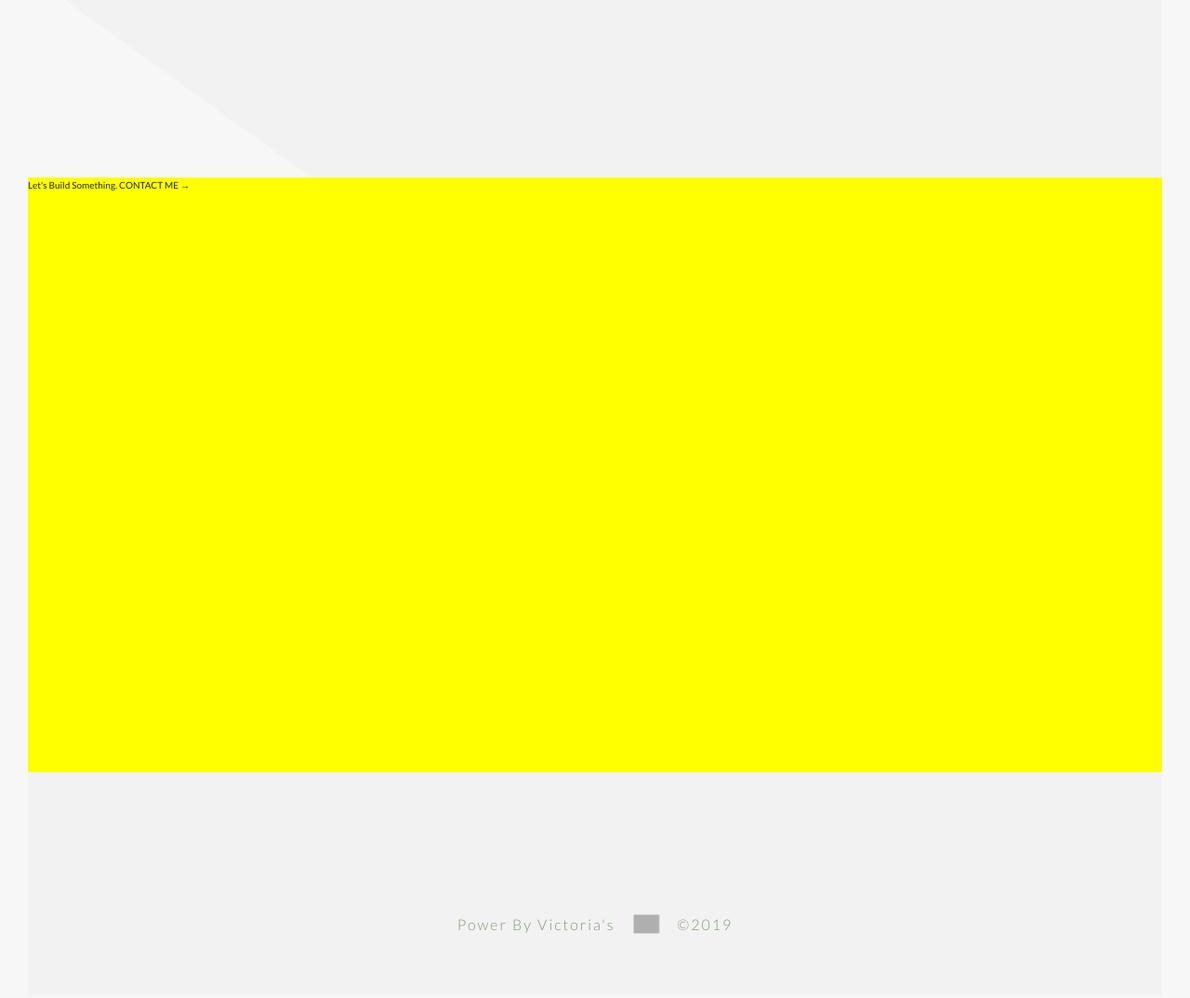
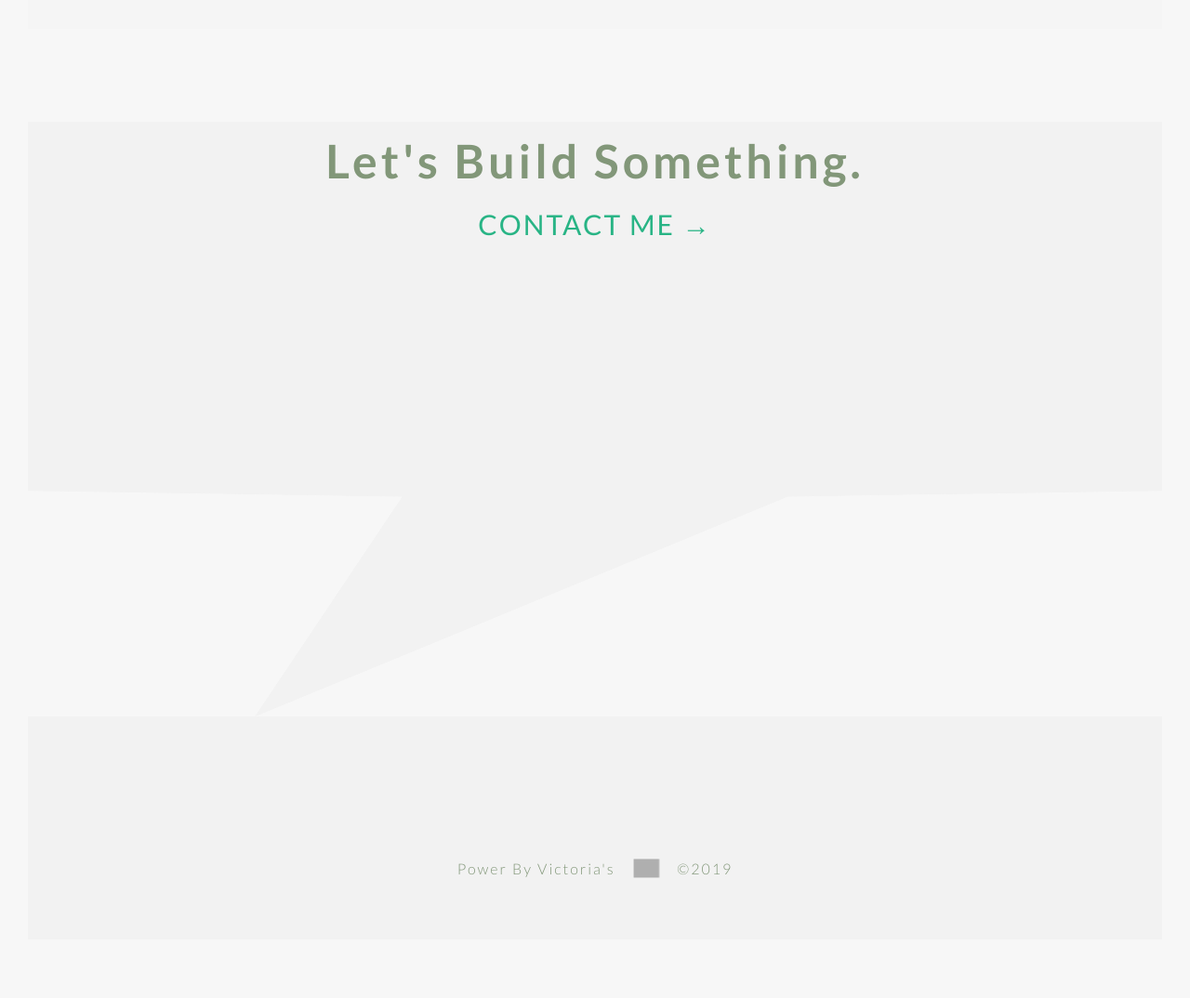
Before and after one commit to vm930/victoria-mei, a website: page index.html in a window 1280 px wide. Shown: the part 7500-8574 px from the top of the page at 93% size. After the commit the page ends 8541 px from the top, so only its background shows below. Drawn offline with Linux system fonts and the light colour scheme; grey boxes are pictures that could not be loaded.

Commit message:
css changes

```diff
--- a/index.html
+++ b/index.html
@@ -281,12 +281,10 @@
         </div>
 
         <div class="blog-component">
-
             <div class="blog-img-container">
                 <img src="#" alt="">
             </div>
             <a herf="#" class="blog-title">ok</a>
-
         </div>
 
         <div class="blog-component">
@@ -300,17 +298,18 @@
 
 </div>
 
-<div class="deco-clip-path"></div>
+<div class="deco-blank"></div>
 
 <!-- section 5 contact me section -->
+<div class="section-five">
 
-<div class="section-four">
+        <div class="deco-message">
 
-<div class="contact">
-    <span>Let's Build Something.</span>
-    <a herf="#">CONTACT ME →</span>
-</div>
-
+                <div class="contact">
+                    <span>Let's Build Something.</span>
+                    <a herf="#">CONTACT ME →</a>
+                </div>
+        </div>
 </div>
 
 </main>
--- a/style.css
+++ b/style.css
@@ -445,13 +445,46 @@ div.title-container {
 	background: yellowgreen;
 }
 
-/*  */
+.deco-blank {
+	background: whitesmoke;
+	height: 35vh;
+}
 
 /* Footer section*/
 
-.section-four {
-	background: yellow;
+.section-five {
 	height: 80vh;
+}
+
+.deco-message {
+	height: 80vh;
+	background-color: rgb(242, 242, 242);
+	-webkit-clip-path: polygon(0% 0%, 100% 0%, 100% 62%, 67% 63%, 20% 100%, 33% 63%, 0 62%);
+	clip-path: polygon(0% 0%, 100% 0%, 100% 62%, 67% 63%, 20% 100%, 33% 63%, 0 62%);
+}
+
+.contact {
+	display: flex;
+	flex-direction: column;
+	justify-content: space-around;
+	align-items: center;
+	margin: 10rem;
+}
+
+.contact span {
+	font-size: 5rem;
+	font-family: "Lato", sans-serif;
+	font-weight: 700;
+	letter-spacing: 4px;
+	color: #829779;
+}
+
+.contact a {
+	font-size: 3rem;
+	font-family: "Lato", sans-serif;
+	font-weight: 500;
+	letter-spacing: 2px;
+	color: #28b485;
 }
 
 .footer-deco {
```
